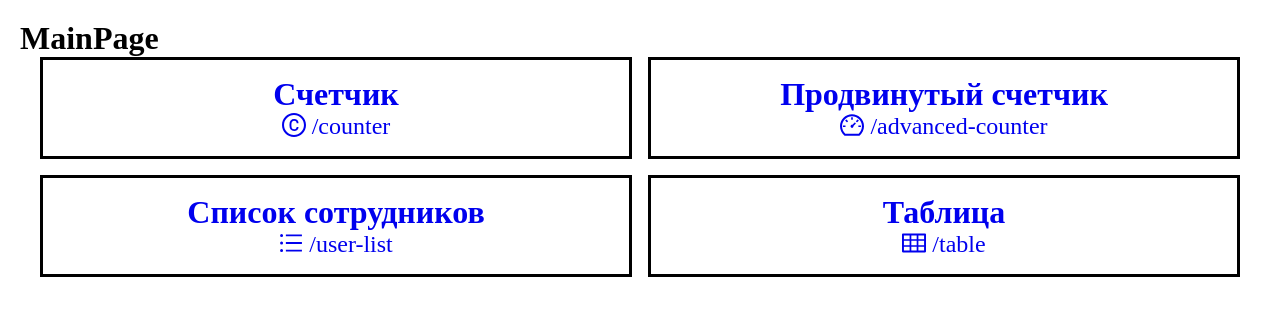
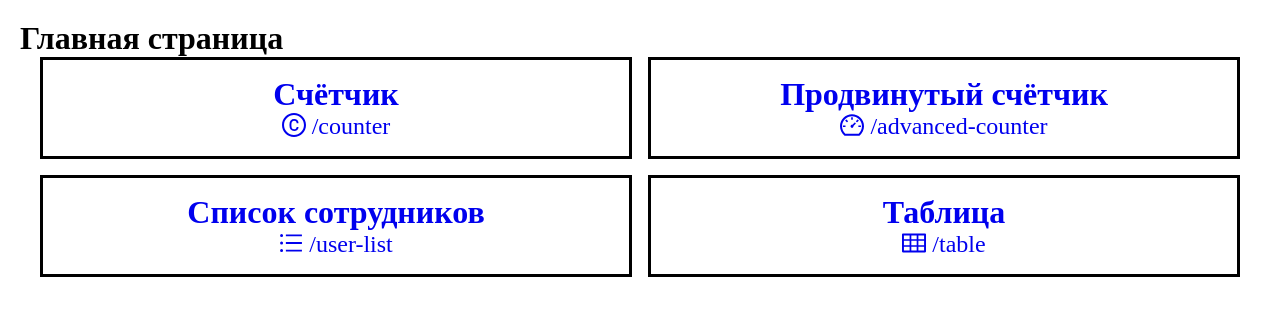
Before and after one commit to BairamovTimur/trainy-project, a React (Vite) app: page / in a window 1280 px wide. Shown: the top 316 px of the page. Built offline with nearby package versions, Linux system fonts and the light colour scheme.

Commit message:
fix: исправления после ревью

```diff
--- a/src/app/index.tsx
+++ b/src/app/index.tsx
@@ -1,11 +1,11 @@
-import '../app/assets/index.css'
-
 import { Provider } from 'react-redux';
 import { RouterProvider } from 'react-router';
 import { store } from '@/store';
 
 import { router } from './routes';
 
+import '../app/assets/index.css';
+
 export const App = () => (
 	<Provider store={store}>
 		<RouterProvider router={router} />
--- a/src/app/routes/app-routes.tsx
+++ b/src/app/routes/app-routes.tsx
@@ -1,18 +1,21 @@
 import { Navigate, Route, Routes } from 'react-router';
 import { MainPage } from '@/pages';
-import { ROOT_ROUTES, ROUTES } from '@/shared/routes';
+import { AdvancedCounter } from '@/pages/AdvancedCounter/AdvancedCounter';
 import { Counter } from '@/pages/Counter/Counter';
-import { AdvancedCounter } from '@/pages/AdvancedCounter/AdvancedCounter';
+import { Table } from '@/pages/Table/Table';
 import { UserList } from '@/pages/UserList/UserList';
-import { Table } from '@/pages/Table/Table';
+import { ROUTES } from '@/shared/routes';
 
 export const AppRoutes = () => (
 	<Routes>
 		<Route element={<MainPage />} path={ROUTES.MAIN.MAIN} />
 		<Route element={<Counter />} path={ROUTES.COUNTER.MAIN} />
-		<Route element={<AdvancedCounter />} path={ROUTES.ADVANCED_COUNTER.MAIN} />
+		<Route
+			element={<AdvancedCounter />}
+			path={ROUTES.ADVANCED_COUNTER.MAIN}
+		/>
 		<Route element={<UserList />} path={ROUTES.USER_LIST.MAIN} />
 		<Route element={<Table />} path={ROUTES.TABLE.MAIN} />
-		<Route element={<Navigate replace to={ROOT_ROUTES.MAIN} />} path='*' />
+		<Route element={<Navigate replace to={ROUTES.MAIN.MAIN} />} path='*' />
 	</Routes>
 );
--- a/src/pages/AdvancedCounter/AdvancedCounter.tsx
+++ b/src/pages/AdvancedCounter/AdvancedCounter.tsx
@@ -1,9 +1,9 @@
-import styles from './styles.module.css'
+import styles from './styles.module.css';
 
 export const AdvancedCounter = () => {
-    return(
-        <div className={styles.container}>
-            <h1>AdvancedCounter</h1>
-        </div>
-    )
-}
+	return (
+		<div className={styles.container}>
+			<h1>Продвинутый счётчик</h1>
+		</div>
+	);
+};
--- a/src/pages/Counter/Counter.tsx
+++ b/src/pages/Counter/Counter.tsx
@@ -1,19 +1,20 @@
+import { useDispatch, useSelector } from 'react-redux';
+import { decrement, increment, testValue } from '@/store/test';
+
 import styles from './styles.module.css';
-import { decrement, increment, testValue } from '@/store/test';
-import { useDispatch, useSelector } from 'react-redux';
 
 export const Counter = () => {
-    const dispatch = useDispatch();
+	const dispatch = useDispatch();
 	const value = useSelector(testValue);
 
-    return(
-        <div className={styles.container}>
-            <h1>Counter</h1>
-            <div>
+	return (
+		<div className={styles.container}>
+			<h1>Счётчик</h1>
+			<div>
 				<h2>Value: {value}</h2>
 				<button onClick={() => dispatch(increment())}>Increment</button>
 				<button onClick={() => dispatch(decrement())}>Decrement</button>
 			</div>
-        </div>
-    )
-}
+		</div>
+	);
+};
--- a/src/pages/MainPage/MainPage.tsx
+++ b/src/pages/MainPage/MainPage.tsx
@@ -1,18 +1,38 @@
+import { NavigationLink } from '@/shared/components/NavigationLink/NavigationLink';
+import {
+	UnorderedListOutlined,
+	TableOutlined,
+	DashboardOutlined,
+	CopyrightOutlined,
+} from '@ant-design/icons';
+
 import styles from './styles.module.css';
-
-import { NavigationLink } from '@/shared/components/NavigationLink/NavigationLink';
-
-import { UnorderedListOutlined, TableOutlined, DashboardOutlined, CopyrightOutlined } from '@ant-design/icons'
 
 export const MainPage = () => {
 	return (
 		<div className={styles.container}>
-			<h1>MainPage</h1>
+			<h1>Главная страница</h1>
 			<div className={styles.grid}>
-				<NavigationLink title="Счетчик" to="/counter" icon={<CopyrightOutlined />} />
-				<NavigationLink title="Продвинутый счетчик" to="/advanced-counter" icon={<DashboardOutlined />} />
-				<NavigationLink title="Список сотрудников" to="/user-list" icon={<UnorderedListOutlined />} />
-				<NavigationLink title="Таблица" to="/table" icon={<TableOutlined />} />
+				<NavigationLink
+					icon={<CopyrightOutlined />}
+					title='Счётчик'
+					to='/counter'
+				/>
+				<NavigationLink
+					icon={<DashboardOutlined />}
+					title='Продвинутый счётчик'
+					to='/advanced-counter'
+				/>
+				<NavigationLink
+					icon={<UnorderedListOutlined />}
+					title='Список сотрудников'
+					to='/user-list'
+				/>
+				<NavigationLink
+					icon={<TableOutlined />}
+					title='Таблица'
+					to='/table'
+				/>
 			</div>
 		</div>
 	);
--- a/src/pages/MainPage/styles.module.css
+++ b/src/pages/MainPage/styles.module.css
@@ -1,7 +1,4 @@
 .container {
-	/* width: 100%;
-	height: 100%;
-	background-color: #ddd; */
 	padding: 20px;
 }
 
--- a/src/pages/Table/Table.tsx
+++ b/src/pages/Table/Table.tsx
@@ -1,9 +1,9 @@
-import styles from './styles.module.css'
+import styles from './styles.module.css';
 
 export const Table = () => {
-    return(
-        <div className={styles.container}>
-            <h1>Table</h1>
-        </div>
-    )
-}
+	return (
+		<div className={styles.container}>
+			<h1>Таблица</h1>
+		</div>
+	);
+};
--- a/src/pages/UserList/UserList.tsx
+++ b/src/pages/UserList/UserList.tsx
@@ -1,9 +1,9 @@
-import styles from './styles.module.css'
+import styles from './styles.module.css';
 
 export const UserList = () => {
-    return(
-        <div className={styles.container}>
-            <h1>UserList</h1>
-        </div>
-    )
-}
+	return (
+		<div className={styles.container}>
+			<h1>Список сотрудников</h1>
+		</div>
+	);
+};
--- a/src/shared/components/NavigationLink/NavigationLink.tsx
+++ b/src/shared/components/NavigationLink/NavigationLink.tsx
@@ -1,23 +1,22 @@
-import { Link } from "react-router"
-import styles from "./styles.module.css"
+import { Link } from 'react-router';
+
+import styles from './styles.module.css';
 
 interface NavigationLinkProps {
-    title: string
-    to: string
-    icon: React.ReactNode
+	icon: React.ReactNode;
+	title: string;
+	to: string;
 }
 
-export const NavigationLink = ({title, to, icon}: NavigationLinkProps) => {
-    return(
-        <Link to={to} className={styles.navigationLink}>
+export const NavigationLink = ({ icon, title, to }: NavigationLinkProps) => {
+	return (
+		<Link className={styles.navigationLink} to={to}>
 			<div className={styles.content}>
-                <h1>
-                    {title}
-                </h1>
+				<h1>{title}</h1>
 				<div className={styles.icon}>
 					{icon} {to}
 				</div>
 			</div>
 		</Link>
-    )
-}
+	);
+};
--- a/src/shared/components/NavigationLink/styles.module.css
+++ b/src/shared/components/NavigationLink/styles.module.css
@@ -8,6 +8,7 @@
 	display: flex;
 	flex-direction: column;
 	align-items: center;
+	text-align: center;
 }
 
 .icon {
--- a/src/shared/routes/ROUTES.ts
+++ b/src/shared/routes/ROUTES.ts
@@ -1,25 +1,17 @@
-export const ROOT_ROUTES = {
-	MAIN: '/',
-	COUNTER: '/counter',
-	ADVANCED_COUNTER: '/advanced-counter',
-	USER_LIST: '/user-list',
-	TABLE: '/table'
-} as const;
-
 export const ROUTES = {
-	MAIN: {
-		MAIN: ROOT_ROUTES.MAIN,
+	ADVANCED_COUNTER: {
+		MAIN: '/advanced-counter',
 	},
 	COUNTER: {
-		MAIN: ROOT_ROUTES.COUNTER,
+		MAIN: '/counter',
 	},
-	ADVANCED_COUNTER: {
-		MAIN: ROOT_ROUTES.ADVANCED_COUNTER,
+	MAIN: {
+		MAIN: '/',
+	},
+	TABLE: {
+		MAIN: '/table',
 	},
 	USER_LIST: {
-		MAIN: ROOT_ROUTES.USER_LIST,
+		MAIN: '/user-list',
 	},
-	TABLE: {
-		MAIN: ROOT_ROUTES.TABLE,
-	}
 } as const;
--- a/src/shared/routes/index.ts
+++ b/src/shared/routes/index.ts
@@ -1 +1 @@
-export { ROUTES, ROOT_ROUTES } from './ROUTES';
+export { ROUTES } from './ROUTES';
```
Lines whose indentation alone changed are shown as unchanged.
